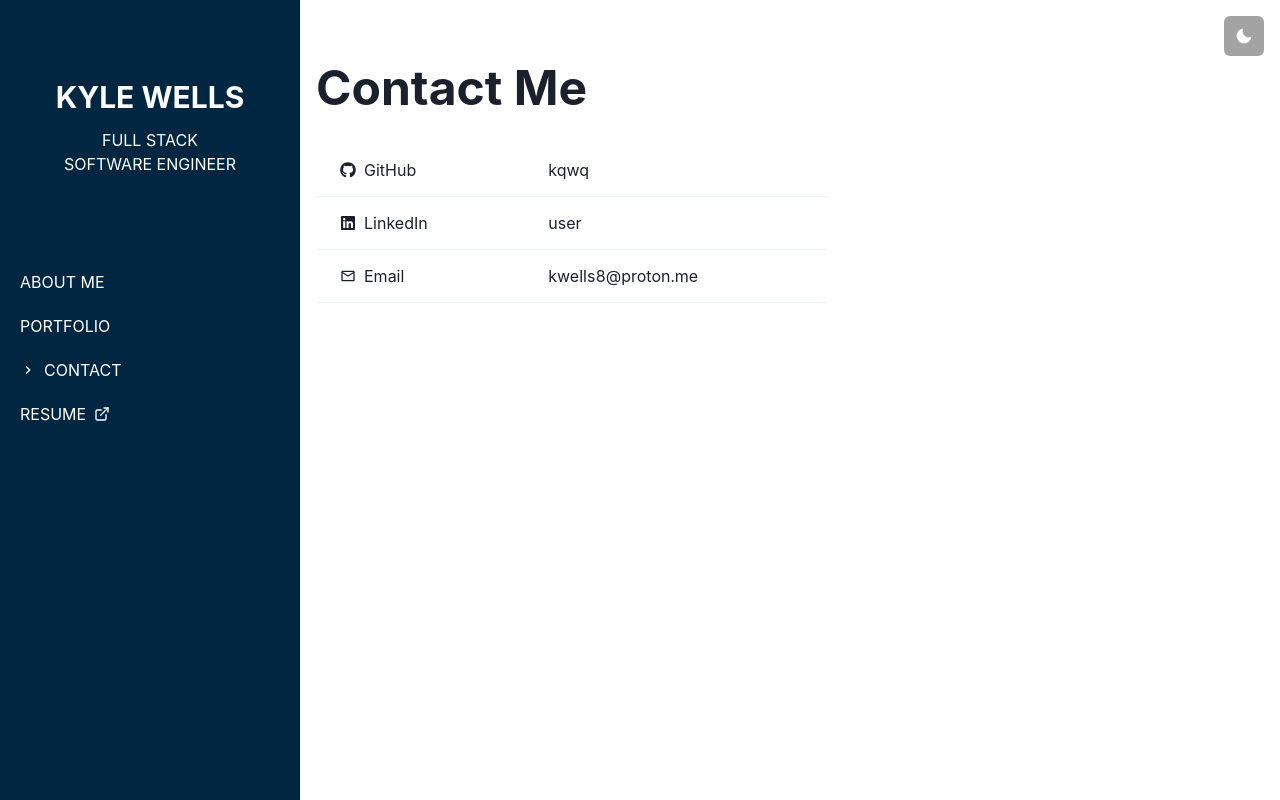
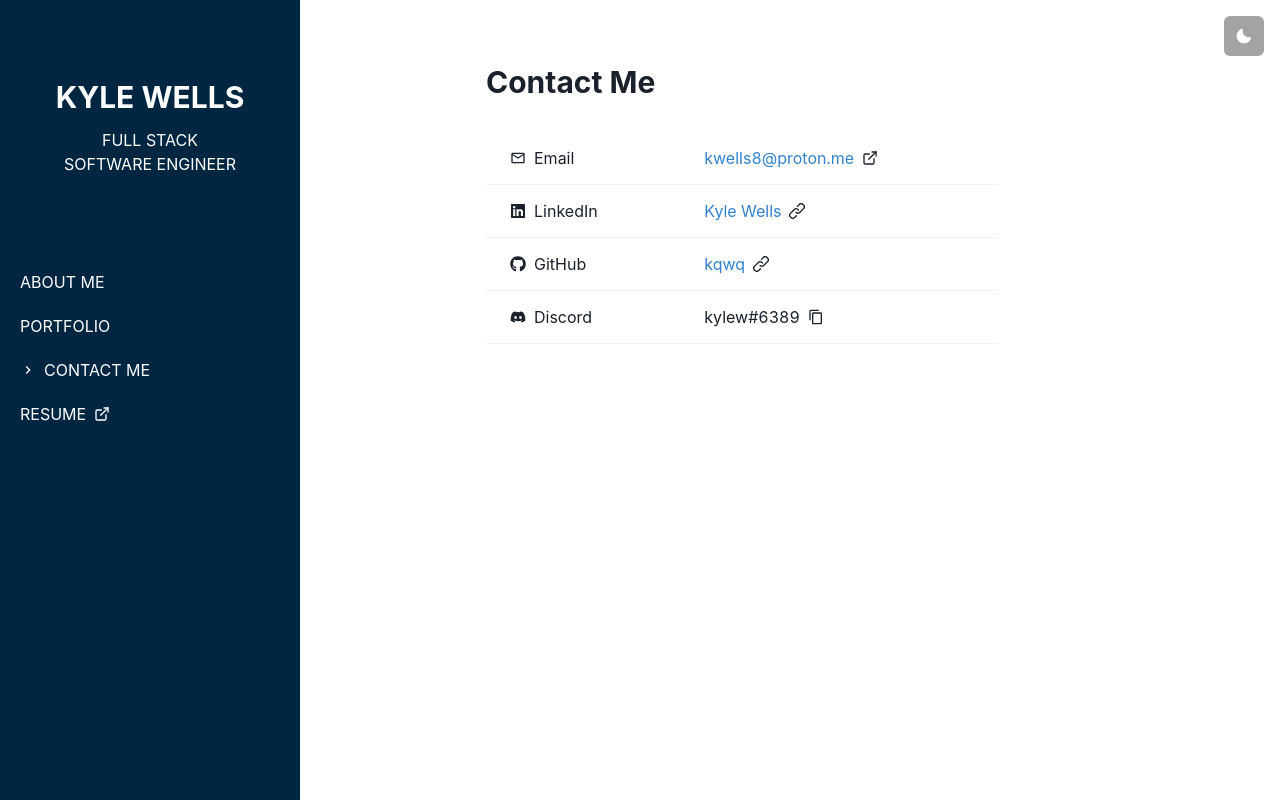
Before and after one commit to kqwq/portfolio, a Next.js app: page /contact in a window 1280 px wide. Built offline with nearby package versions, Linux system fonts and the light colour scheme.

Commit message:
buildable

```diff
--- a/src/components/Project.tsx
+++ b/src/components/Project.tsx
@@ -29,7 +29,7 @@ const Project = (
           {/* External link */}
           {
             domain && <NextLink href={link} passHref target="_blank">
-              <ChakraLink color={'blue.500'} isExternal>
+              <ChakraLink as="span" color={'blue.500'} isExternal>
                 {domain}
               </ChakraLink>
               <LinkIcon mx={2} />
@@ -42,7 +42,7 @@ const Project = (
         <HStack>
           {
             technologies?.length && technologies.map((technology, index) => (
-              <NextLink target={"_blank"} href={techMap[technology].url} passHref>
+              <NextLink key={index} target={"_blank"} href={techMap[technology].url} passHref>
                 <ChakraLink as="span" fontSize="sm" fontWeight="bold"
                   bg={colorMode === "dark" ? colors.dark : colors.light} display="inline" px={2} py={1}
                 >{techMap[technology].name}</ChakraLink>
--- a/src/constants.ts
+++ b/src/constants.ts
@@ -1,7 +1,7 @@
 
 import {projectProps} from "./types/project"
 import { tech, techMap } from "./types/tech"
-import { FaLinkedin,FaGithub } from "react-icons/fa"
+import { FaLinkedin,FaGithub, FaDiscord } from "react-icons/fa"
 import { MdOutlineEmail} from "react-icons/md"
 
 const colors = {
@@ -19,6 +19,19 @@ const identity = {
 }
 
 const socialMediaLinks = [
+
+  {
+    name: "Email",
+    user: "k" + "well" + "s8@" + "pr"+ "ot" +"on.me",
+    url: "mai " +"lto "+":k" + "well" + "s8@" + "pr"+ "ot" +"on.me",
+    icon: MdOutlineEmail,
+  },
+  {
+    name: "LinkedIn",
+    user: "Kyle Wells",
+    url: "https://www.linkedin.com/in/kqwq/",
+    icon: FaLinkedin,
+  },
   {
     name: "GitHub",
     user: "kqwq",
@@ -26,17 +39,11 @@ const socialMediaLinks = [
     icon: FaGithub,
   },
   {
-    name: "LinkedIn",
-    user: "user",
-    url: "https://www.linkedin.com/in/kqwq/",
-    icon: FaLinkedin,
-  },
-  {
-    name: "Email",
-    user: "k" + "well" + "s8@" + "pr"+ "ot" +"on.me",
-    url: "mai " +"lto "+":k" + "well" + "s8@" + "pr"+ "ot" +"on.me",
-    icon: MdOutlineEmail,
-  },
+    name: "Discord",
+    user: "kylew#6389",
+    url: "",
+    icon: FaDiscord,
+  }
 ]
 
 const projects:projectProps[] = [
@@ -88,12 +95,12 @@ const sidebarLinks = [
     link: "/portfolio",
   },
   {
-    name: "Contact",
+    name: "Contact Me",
     link: "/contact",
   },
   {
     name: "Resume",
-    link: "/resume",
+    link: "/blank.pdf",
     isExternal: true,
   },
 
--- a/src/pages/contact.tsx
+++ b/src/pages/contact.tsx
@@ -1,18 +1,23 @@
-import { Icon, Text, Link as ChakraLink, Container, Heading, Table, TableContainer, Td, Tr, HStack } from '@chakra-ui/react'
+import { Icon, Text, Link as ChakraLink, Container, Heading, Table, TableContainer, Td, Tr, HStack, Tbody, Tooltip } from '@chakra-ui/react'
 import React from 'react'
 import SiteSidebar from '../components/SiteSidebar'
 import { socialMediaLinks } from '../constants'
 import NextLink from 'next/link'
+import { CopyIcon, ExternalLinkIcon, LinkIcon } from '@chakra-ui/icons'
 
 
 const ContactPage = () => {
+  const [showCopiedTooltip, setShowCopiedTooltip] = React.useState(false)
+
+
   return (
     <SiteSidebar>
-      <Container maxW={"container.xl"} py={12}>
-        <Heading as="h1" size="2xl" my={4}>Contact Me</Heading>
+      <Container maxW={"container.sm"} py={12}>
+        <Heading as="h1" size="lg" my={4}>Contact Me</Heading>
 
         <TableContainer>
           <Table variant="simple" my={4} maxW="lg">
+            <Tbody>
               {
                 socialMediaLinks.map(({ name, user, url, icon }, index) => (
                   <Tr key={index}>
@@ -24,20 +29,46 @@ const ContactPage = () => {
                       </HStack>
                     </Td>
                     <Td>
-                    <NextLink href={url} passHref>
-                      <ChakraLink >
+                      <HStack>
+                        <Tooltip hasArrow label="Copied!" isOpen={url === "" && showCopiedTooltip} placement="top">
+
+                          <NextLink href={url} passHref onClick={
+                            () => {
+                              if (!showCopiedTooltip && url === "") {
+                                navigator.clipboard.writeText(user)
+                                setShowCopiedTooltip(true)
+                                setTimeout(() => {
+                                  setShowCopiedTooltip(false)
+                                }, 1000)
+                              }
+
+                            }
+                          }>
+                            <ChakraLink as="span" color={url ?
+                              "blue.500" : ""} >
                               {user}
                             </ChakraLink>
                           </NextLink>
+                        </Tooltip>
+                        {
+                          name === "Email" ? (
+                            <ExternalLinkIcon />) :
+                            url ? (
+                              <LinkIcon />
+                            ) :
+                              <CopyIcon />
+                        }
+
+                      </HStack>
                     </Td>
 
                   </Tr>
                 ))
-            }
+              }</Tbody>
           </Table>
         </TableContainer>
       </Container>
-    </SiteSidebar>
+    </SiteSidebar >
   )
 }
 
```
Also changed, not shown: src/sensitive.ts (deleted), 1 other file (tests, documents, lock files or other folders). Lines whose indentation alone changed are shown as unchanged.
